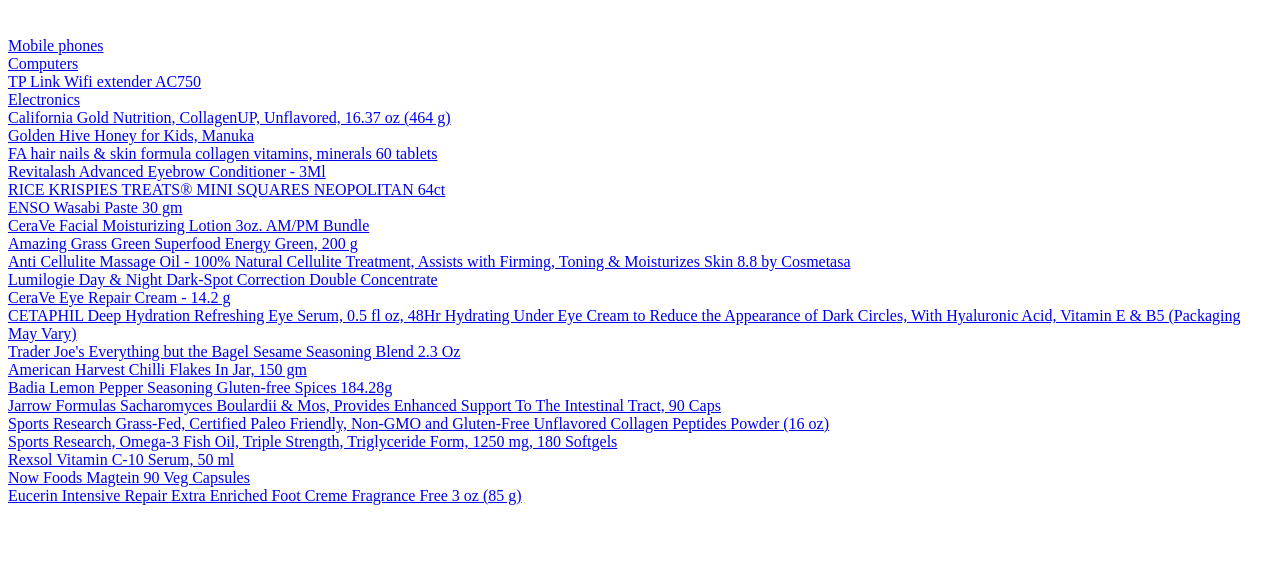
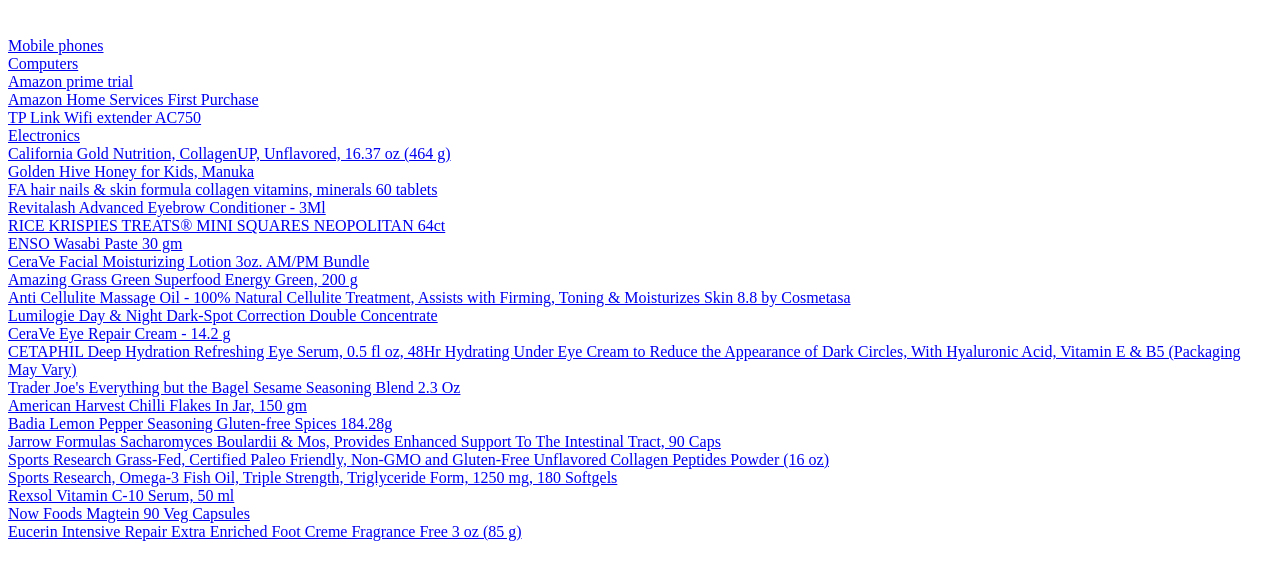
Before and after one commit to fahizyefzee/yefzee, a plain HTML site: page index.html in a window 1280 px wide. Shown: the part 61-640 px from the top of the page. Drawn offline with Linux system fonts and the light colour scheme.

Commit message:
Update index.html

```diff
--- a/index.html
+++ b/index.html
@@ -8,6 +8,10 @@
 <a target="_blank" href="https://www.amazon.ae/gp/browse.html?node=12303750031&amp;ref_=nav_em_mob_all_0_2_5_2&_encoding=UTF8&tag=yefzee04-21&linkCode=ur2&linkId=ec31ffd0086e0a98860422a9aa011cb6&camp=247&creative=1211">Mobile phones</a>
 <br/>
 <a target="_blank" href="https://www.amazon.ae/gp/browse.html?node=11497746031&amp;ref_=nav_em_pc_all_0_2_6_2&_encoding=UTF8&tag=yefzee04-21&linkCode=ur2&linkId=5721f093b95b52b002ab8e838b8822b7&camp=247&creative=1211">Computers</a>
+<br/>
+<a target="_blank" href="https://www.amazon.ae/tryprimefree?&_encoding=UTF8&tag=yefzee04-21&linkCode=ur2&linkId=4cedcd60a6276bee59538222e97313bf&camp=247&creative=1211">Amazon prime trial</a>
+<br/>
+<a target="_blank" href="https://www.amazon.ae/services?&_encoding=UTF8&tag=yefzee04-21&linkCode=ur2&linkId=08059b1212e6c287a5622ff7ce988308&camp=247&creative=1211">Amazon Home Services First Purchase</a>
 <br/>
 <a target="_blank" href="https://www.amazon.ae/TP-Link-Extender-750Mbps-Repeater-RE200/dp/B00NR2VMNC/ref=sr_1_5?crid=3QI8EMVQIRVZP&amp;keywords=wifi%252Bextender%252Bac750&amp;qid=1662470828&amp;sprefix=%252Caps%252C235&amp;sr=8-5&amp;th=1&_encoding=UTF8&tag=yefzee04-21&linkCode=ur2&linkId=1c85e4f98a1127722532ae832faf23e7&camp=247&creative=1211">TP Link Wifi extender AC750</a>
 <br/>
```
